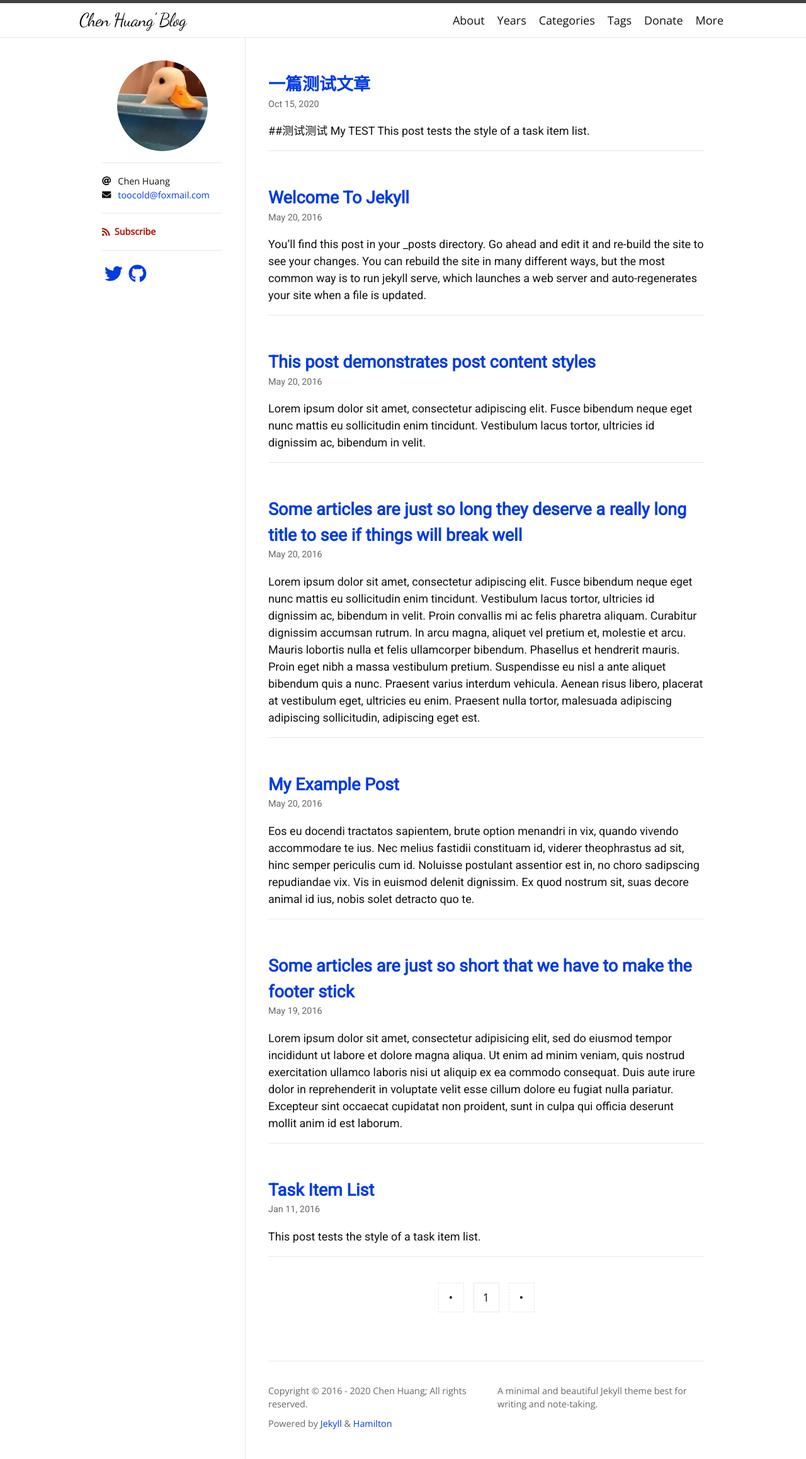
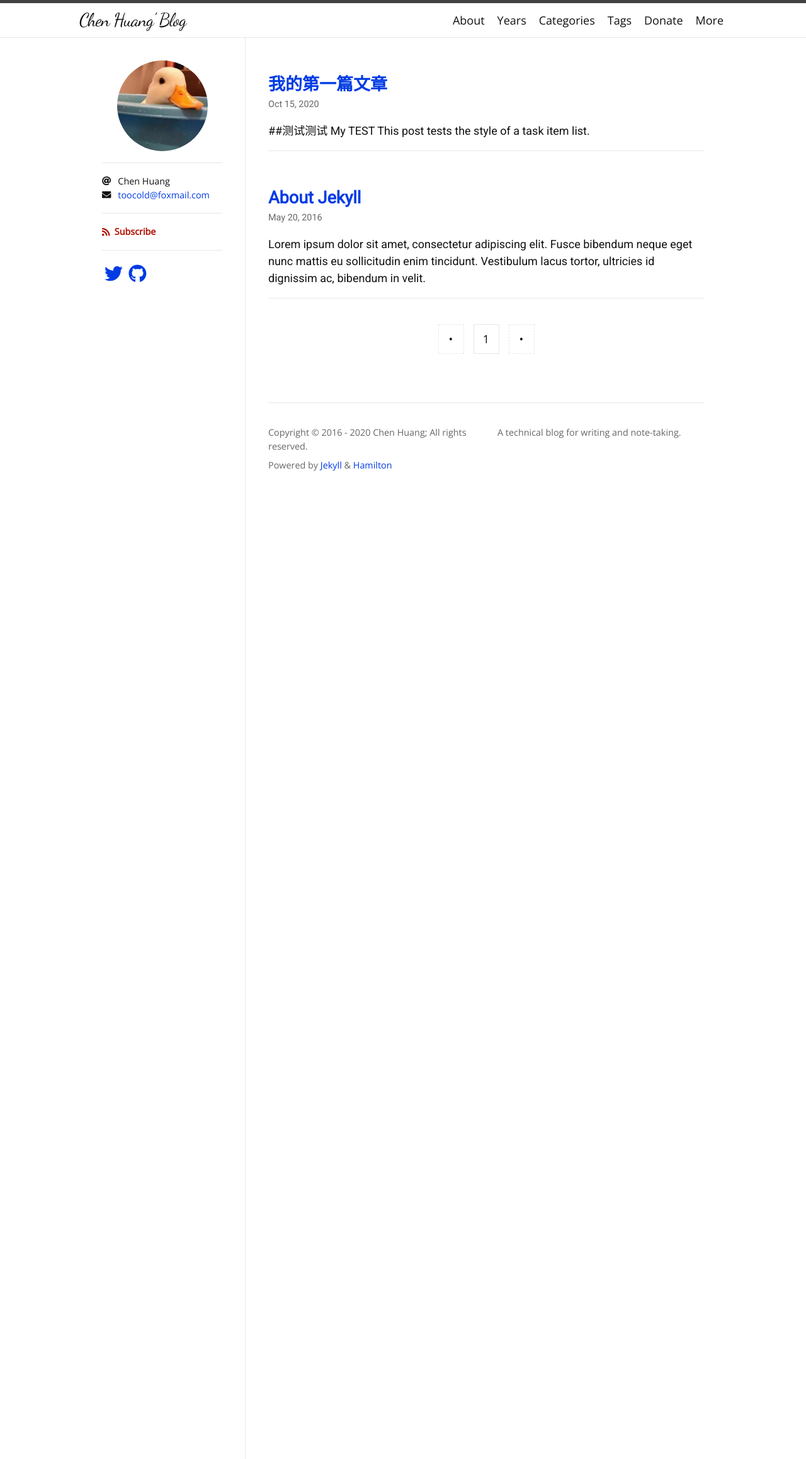
Before and after one commit to Mickychen00/Chen-s-Blog, a Jekyll site: the page built from index.html, in a window 1280 px wide. Shown: the whole page at 63% size. Built offline with Jekyll 4.4.1, drawn with Linux system fonts in a browser that asks for light colours; nearby versions of some CDN libraries; some web fonts are replaced; the list of posts is cut into pages by our own code.

Commit message:
Ready for Jekyll

````diff
--- a/_config.yml
+++ b/_config.yml
@@ -1,5 +1,5 @@
 title: Chen Huang' Blog
-description: A minimal and beautiful Jekyll theme best for writing and note-taking.
+description: A technical blog for writing and note-taking.
 author: Chen Huang
 avatar: /icon2.jpeg
 email: toocold@foxmail.com
--- a/_data/social.yml
+++ b/_data/social.yml
@@ -1,6 +1,6 @@
 - title: Twitter
-  url: https://twitter.com/ngzhio
+  url: https://twitter.com/ChenHuangPolicy
   icon: fab fa-twitter
 - title: GitHub
-  url: https://github.com/ngzhio/jekyll-theme-hamilton
+  url: https://github.com/Mickychen00/Chen-s-Blog
   icon: fab fa-github
--- a/_layouts/post.html
+++ b/_layouts/post.html
@@ -1,5 +1,6 @@
 ---
 layout: default
+author: Chen Huang
 ---
 
 <article class="post h-entry" itemscope itemtype="http://schema.org/BlogPosting">
--- a/_posts/2016-01-11-task-item-list.md
+++ /dev/null
@@ -1,23 +0,0 @@
----
-layout: post
-title: Task Item List
-tags: [to-do list]
----
-
-This post tests the style of a task item list.
-
-Source:
-
-```markdown
-- [x] Eating
-- [ ] Walking
-  - [ ] Running
-- [ ] Sleeping
-```
-
-Rendered:
-
-- [x] Eating
-- [ ] Walking
-  - [ ] Running
-- [ ] Sleeping
--- a/_posts/2016-05-19-super-short-article.md
+++ /dev/null
@@ -1,7 +0,0 @@
----
-layout: post
-title: "Some articles are just so short that we have to make the footer stick"
-categories: misc
----
-
-Lorem ipsum dolor sit amet, consectetur adipisicing elit, sed do eiusmod tempor incididunt ut labore et dolore magna aliqua. Ut enim ad minim veniam, quis nostrud exercitation ullamco laboris nisi ut aliquip ex ea commodo consequat. Duis aute irure dolor in reprehenderit in voluptate velit esse cillum dolore eu fugiat nulla pariatur. Excepteur sint occaecat cupidatat non proident, sunt in culpa qui officia deserunt mollit anim id est laborum.
--- a/_posts/2016-05-20-my-example-post.md
+++ /dev/null
@@ -1,12 +0,0 @@
----
-layout: post
----
-
-Eos eu docendi tractatos sapientem, brute option menandri in vix, quando vivendo accommodare te ius. Nec melius fastidii constituam id, viderer theophrastus ad sit, hinc semper periculis cum id. Noluisse postulant assentior est in, no choro sadipscing repudiandae vix. Vis in euismod delenit dignissim. Ex quod nostrum sit, suas decore animal id ius, nobis solet detracto quo te.
-
-{% comment %}
-Might you have an include in your theme? Why not try it here!
-{% include my-themes-great-include.html %}
-{% endcomment %}
-
-No laudem altera adolescens has, volumus lucilius eum no. Eam ei nulla audiam efficiantur. Suas affert per no, ei tale nibh sea. Sea ne magna harum, in denique scriptorem sea, cetero alienum tibique ei eos. Labores persequeris referrentur eos ei.
--- a/_posts/2016-05-20-super-long-article.md
+++ /dev/null
@@ -1,11 +0,0 @@
----
-layout: post
-title: "Some articles are just so long they deserve a really long title to see if things will break well"
-categories: misc
----
-
-Lorem ipsum dolor sit amet, consectetur adipiscing elit. Fusce bibendum neque eget nunc mattis eu sollicitudin enim tincidunt. Vestibulum lacus tortor, ultricies id dignissim ac, bibendum in velit. Proin convallis mi ac felis pharetra aliquam. Curabitur dignissim accumsan rutrum. In arcu magna, aliquet vel pretium et, molestie et arcu. Mauris lobortis nulla et felis ullamcorper bibendum. Phasellus et hendrerit mauris. Proin eget nibh a massa vestibulum pretium. Suspendisse eu nisl a ante aliquet bibendum quis a nunc. Praesent varius interdum vehicula. Aenean risus libero, placerat at vestibulum eget, ultricies eu enim. Praesent nulla tortor, malesuada adipiscing adipiscing sollicitudin, adipiscing eget est.
-
-Lorem ipsum dolor sit amet, consectetur adipiscing elit. Fusce bibendum neque eget nunc mattis eu sollicitudin enim tincidunt. Vestibulum lacus tortor, ultricies id dignissim ac, bibendum in velit. Proin convallis mi ac felis pharetra aliquam. Curabitur dignissim accumsan rutrum. In arcu magna, aliquet vel pretium et, molestie et arcu. Mauris lobortis nulla et felis ullamcorper bibendum. Phasellus et hendrerit mauris. Proin eget nibh a massa vestibulum pretium. Suspendisse eu nisl a ante aliquet bibendum quis a nunc. Praesent varius interdum vehicula. Aenean risus libero, placerat at vestibulum eget, ultricies eu enim. Praesent nulla tortor, malesuada adipiscing adipiscing sollicitudin, adipiscing eget est.
-
-Lorem ipsum dolor sit amet, consectetur adipiscing elit. Fusce bibendum neque eget nunc mattis eu sollicitudin enim tincidunt. Vestibulum lacus tortor, ultricies id dignissim ac, bibendum in velit. Proin convallis mi ac felis pharetra aliquam. Curabitur dignissim accumsan rutrum. In arcu magna, aliquet vel pretium et, molestie et arcu. Mauris lobortis nulla et felis ullamcorper bibendum. Phasellus et hendrerit mauris. Proin eget nibh a massa vestibulum pretium. Suspendisse eu nisl a ante aliquet bibendum quis a nunc. Praesent varius interdum vehicula. Aenean risus libero, placerat at vestibulum eget, ultricies eu enim. Praesent nulla tortor, malesuada adipiscing adipiscing sollicitudin, adipiscing eget est.
--- a/_posts/2016-05-20-this-post-demonstrates-post-content-styles.md
+++ b/_posts/2016-05-20-this-post-demonstrates-post-content-styles.md
@@ -1,7 +1,7 @@
 ---
 layout: post
 toc: true
-title: "This post demonstrates post content styles"
+title: "About Jekyll"
 categories: junk
 tags: [markdown, css, html]
 author:
@@ -49,6 +49,11 @@ Vestibulum lacus tortor, ultricies id dignissim ac, bibendum in velit. Proin con
 </html>
 ```
 
+{% highlight python %}
+
+print(f)
+
+{% endhighlight %}
 
 In arcu magna, aliquet vel pretium et, molestie et arcu. Mauris lobortis nulla et felis ullamcorper bibendum. Phasellus et hendrerit mauris.
 
@@ -114,3 +119,49 @@ lorem | lorem ipsum | lorem ipsum dolor | lorem ipsum dolor sit
 lorem ipsum dolor sit amet | lorem ipsum dolor sit amet consectetur | lorem ipsum dolor sit amet | lorem ipsum dolor sit
 lorem ipsum dolor | lorem ipsum | lorem | lorem ipsum
 lorem ipsum dolor | lorem ipsum dolor sit | lorem ipsum dolor sit amet | lorem ipsum dolor sit amet consectetur
+
+
+
+You’ll find this post in your `_posts` directory. Go ahead and edit it and re-build the site to see your changes. You can rebuild the site in many different ways, but the most common way is to run `jekyll serve`, which launches a web server and auto-regenerates your site when a file is updated.
+
+To add new posts, simply add a file in the `_posts` directory that follows the convention `YYYY-MM-DD-name-of-post.ext` and includes the necessary front matter. Take a look at the source for this post to get an idea about how it works.
+
+Jekyll also offers powerful support for code snippets:
+
+{% highlight ruby %}
+def print_hi(name)
+  puts "Hi, #{name}"
+end
+print_hi('Tom')
+#=> prints 'Hi, Tom' to STDOUT.
+{% endhighlight %}
+
+{% highlight python %}
+def print(name):
+  return name
+#comment
+{% endhighlight %}
+
+Source:
+
+```markdown
+- [x] Eating
+- [ ] Walking
+  - [ ] Running
+- [ ] Sleeping
+```
+
+Rendered:
+
+- [x] Eating
+- [ ] Walking
+  - [ ] Running
+- [ ] Sleeping
+
+
+
+Check out the [Jekyll docs][jekyll-docs] for more info on how to get the most out of Jekyll. File all bugs/feature requests at [Jekyll’s GitHub repo][jekyll-gh]. If you have questions, you can ask them on [Jekyll Talk][jekyll-talk].
+
+[jekyll-docs]: http://jekyllrb.com/docs/home
+[jekyll-gh]:   https://github.com/jekyll/jekyll
+[jekyll-talk]: https://talk.jekyllrb.com/
--- a/_posts/2016-05-20-welcome-to-jekyll.md
+++ /dev/null
@@ -1,22 +0,0 @@
----
-layout: post
----
-You’ll find this post in your `_posts` directory. Go ahead and edit it and re-build the site to see your changes. You can rebuild the site in many different ways, but the most common way is to run `jekyll serve`, which launches a web server and auto-regenerates your site when a file is updated.
-
-To add new posts, simply add a file in the `_posts` directory that follows the convention `YYYY-MM-DD-name-of-post.ext` and includes the necessary front matter. Take a look at the source for this post to get an idea about how it works.
-
-Jekyll also offers powerful support for code snippets:
-
-{% highlight ruby %}
-def print_hi(name)
-  puts "Hi, #{name}"
-end
-print_hi('Tom')
-#=> prints 'Hi, Tom' to STDOUT.
-{% endhighlight %}
-
-Check out the [Jekyll docs][jekyll-docs] for more info on how to get the most out of Jekyll. File all bugs/feature requests at [Jekyll’s GitHub repo][jekyll-gh]. If you have questions, you can ask them on [Jekyll Talk][jekyll-talk].
-
-[jekyll-docs]: http://jekyllrb.com/docs/home
-[jekyll-gh]:   https://github.com/jekyll/jekyll
-[jekyll-talk]: https://talk.jekyllrb.com/
--- a/_posts/2020-10-15-Chen's-test.md
+++ b/_posts/2020-10-15-Chen's-test.md
@@ -1,11 +1,12 @@
 ---
 layout: post
-title: 一篇测试文章
+title: 我的第一篇文章
 tags: [to-do list]
 author: Chen Huang
 categories: test
 permalink: /:categories/:year/:month/:day/:title.html
 ---
+
 
 ##测试测试
 My TEST
````
Also changed, not shown: 4 other files.
